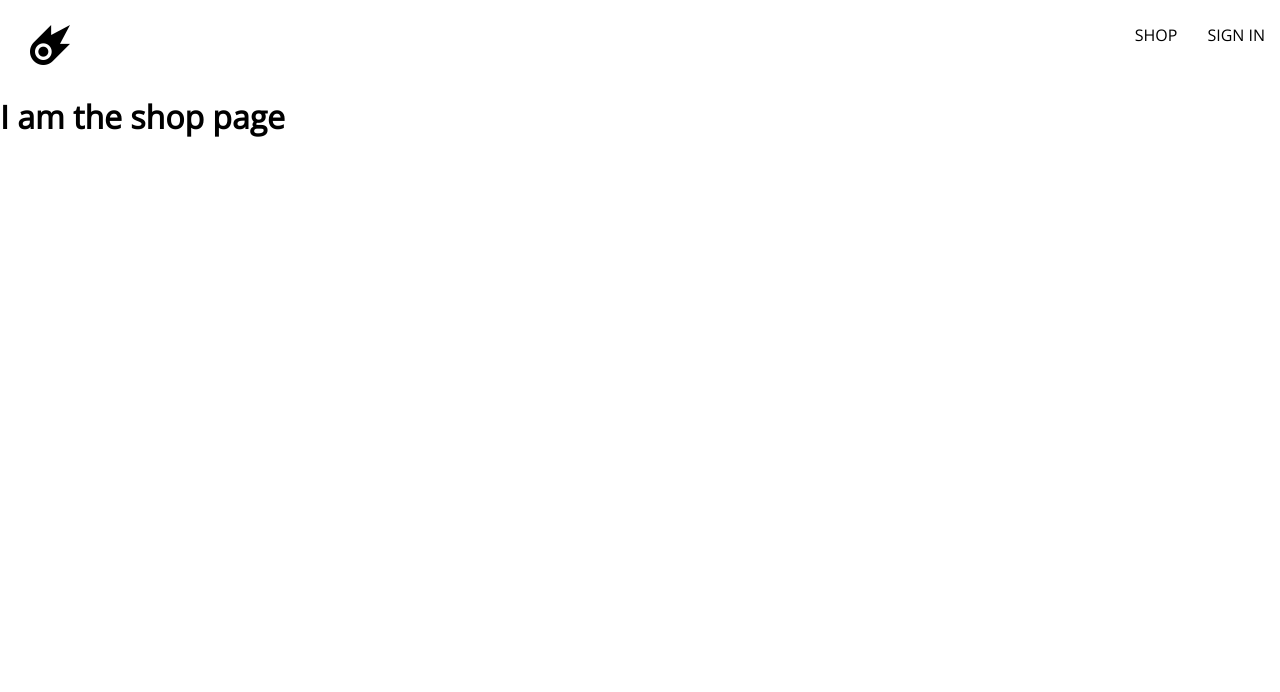
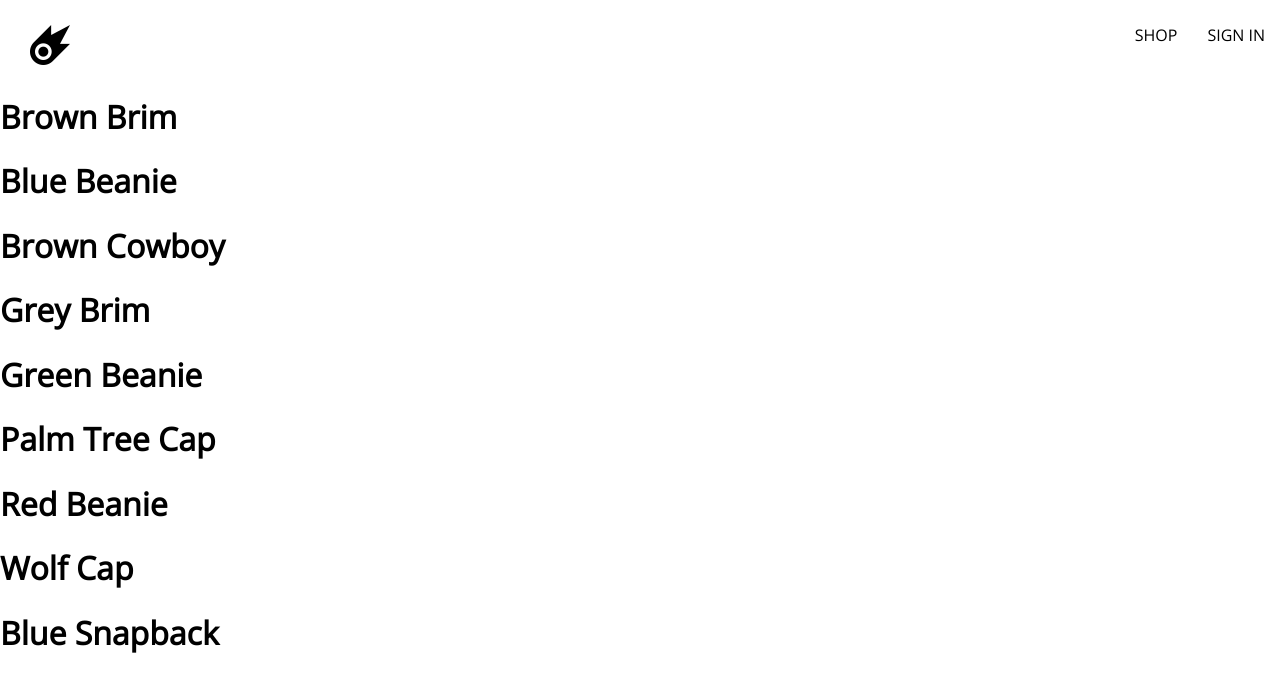
Before and after one commit to Rawgher/react-ecommerce-build, a React (Create React App) app: page /shop in a window 1280 px wide. Shown: the top 692 px of the page. Built offline with nearby package versions, Linux system fonts and the light colour scheme; no server answers.

Commit message:
adding json data and product context

```diff
--- a/src/App.js
+++ b/src/App.js
@@ -2,14 +2,7 @@
 import Home from './routes/home/home.component';
 import Navigation from './routes/navigation/navigation.component';
 import Authentication from './routes/authentication/authentication.component';
-
-const Shop = () => {
-  return (
-    <div>
-      <h1>I am the shop page</h1>
-    </div>
-  );
-};
+import Shop from './routes/shop/shop.component';
 
 const App = () => {
   return (
--- /dev/null
+++ b/src/context/product.context.jsx
@@ -0,0 +1,14 @@
+import { createContext, useState, useEffect } from 'react';
+import PRODUCTS from '../shop-data.json';
+
+export const ProductsContext = createContext({
+  products: [],
+  // setCurrentUser: () => null,
+});
+
+export const ProductsProvider = ({ children }) => {
+  const [products, setProducts] = useState(PRODUCTS);
+  const value = { products };
+
+  return <ProductsContext.Provider value={value}>{children}</ProductsContext.Provider>;
+};
--- a/src/index.js
+++ b/src/index.js
@@ -3,6 +3,7 @@
 import { BrowserRouter } from 'react-router-dom';
 import App from './App';
 import { UserProvider } from './context/user.context';
+import { ProductsProvider } from './context/product.context';
 import reportWebVitals from './reportWebVitals';
 import './index.scss';
 
@@ -11,7 +12,9 @@
   <React.StrictMode>
     <BrowserRouter>
       <UserProvider>
-        <App />
+        <ProductsProvider>
+          <App />
+        </ProductsProvider>
       </UserProvider>
     </BrowserRouter>
   </React.StrictMode>
--- /dev/null
+++ b/src/routes/shop/shop.component.jsx
@@ -0,0 +1,18 @@
+import { useContext } from 'react';
+import { ProductsContext } from '../../context/product.context';
+
+const Shop = () => {
+  const { products } = useContext(ProductsContext);
+
+  return (
+    <div>
+      {products.map(({ id, name }) => (
+        <div key={id}>
+          <h1>{name}</h1>
+        </div>
+      ))}
+    </div>
+  );
+};
+
+export default Shop;
--- /dev/null
+++ b/src/shop-data.json
@@ -0,0 +1,56 @@
+[
+  {
+    "id": 1,
+    "name": "Brown Brim",
+    "imageUrl": "https://i.ibb.co/ZYW3VTp/brown-brim.png",
+    "price": 25
+  },
+  {
+    "id": 2,
+    "name": "Blue Beanie",
+    "imageUrl": "https://i.ibb.co/ypkgK0X/blue-beanie.png",
+    "price": 18
+  },
+  {
+    "id": 3,
+    "name": "Brown Cowboy",
+    "imageUrl": "https://i.ibb.co/QdJwgmp/brown-cowboy.png",
+    "price": 35
+  },
+  {
+    "id": 4,
+    "name": "Grey Brim",
+    "imageUrl": "https://i.ibb.co/RjBLWxB/grey-brim.png",
+    "price": 25
+  },
+  {
+    "id": 5,
+    "name": "Green Beanie",
+    "imageUrl": "https://i.ibb.co/YTjW3vF/green-beanie.png",
+    "price": 18
+  },
+  {
+    "id": 6,
+    "name": "Palm Tree Cap",
+    "imageUrl": "https://i.ibb.co/rKBDvJX/palm-tree-cap.png",
+    "price": 14
+  },
+  {
+    "id": 7,
+    "name": "Red Beanie",
+    "imageUrl": "https://i.ibb.co/bLB646Z/red-beanie.png",
+    "price": 18
+  },
+  {
+    "id": 8,
+    "name": "Wolf Cap",
+    "imageUrl": "https://i.ibb.co/1f2nWMM/wolf-cap.png",
+    "price": 14
+  },
+  {
+    "id": 9,
+    "name": "Blue Snapback",
+    "imageUrl": "https://i.ibb.co/X2VJP2W/blue-snapback.png",
+    "price": 16
+  }
+]
```
